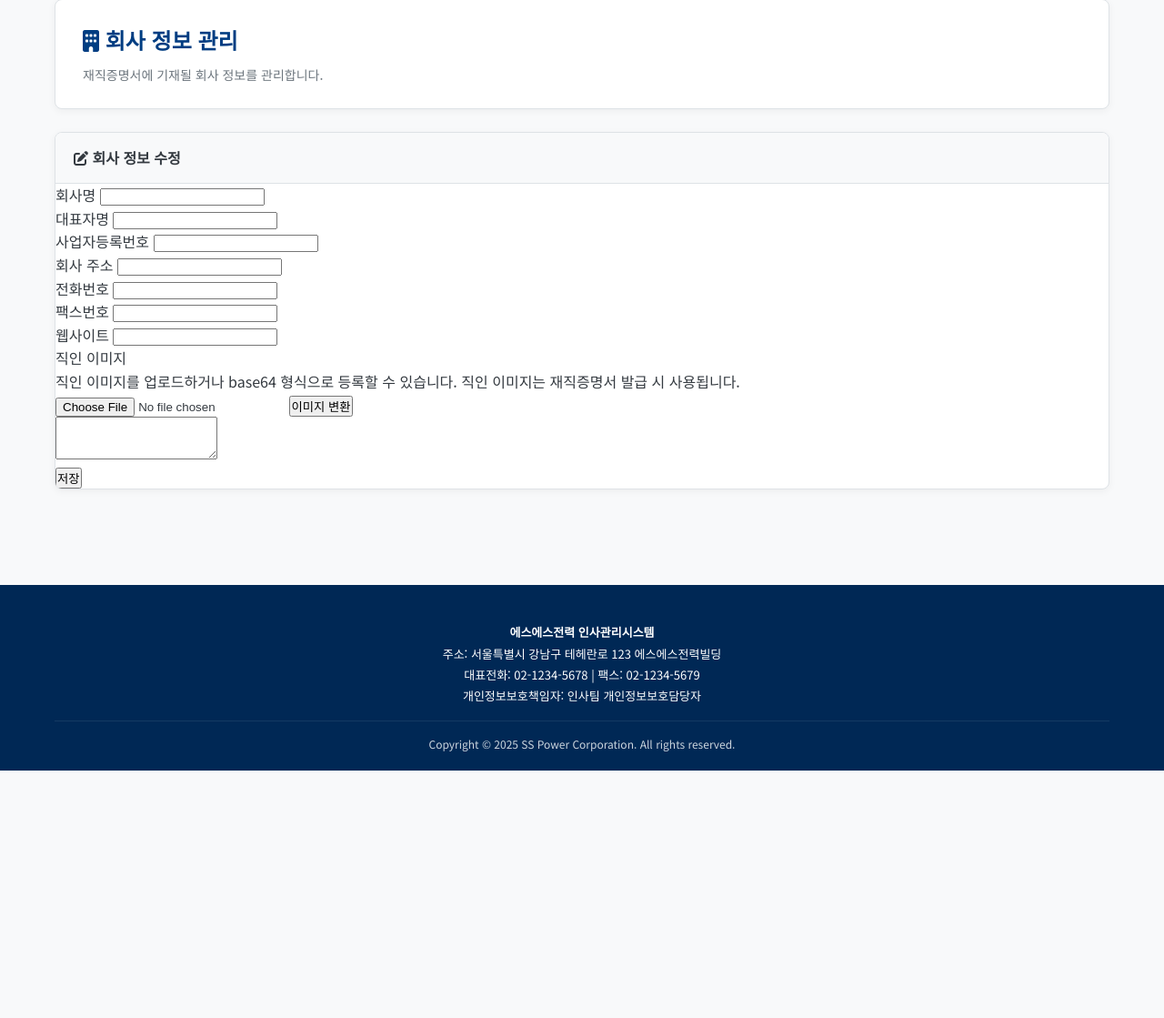
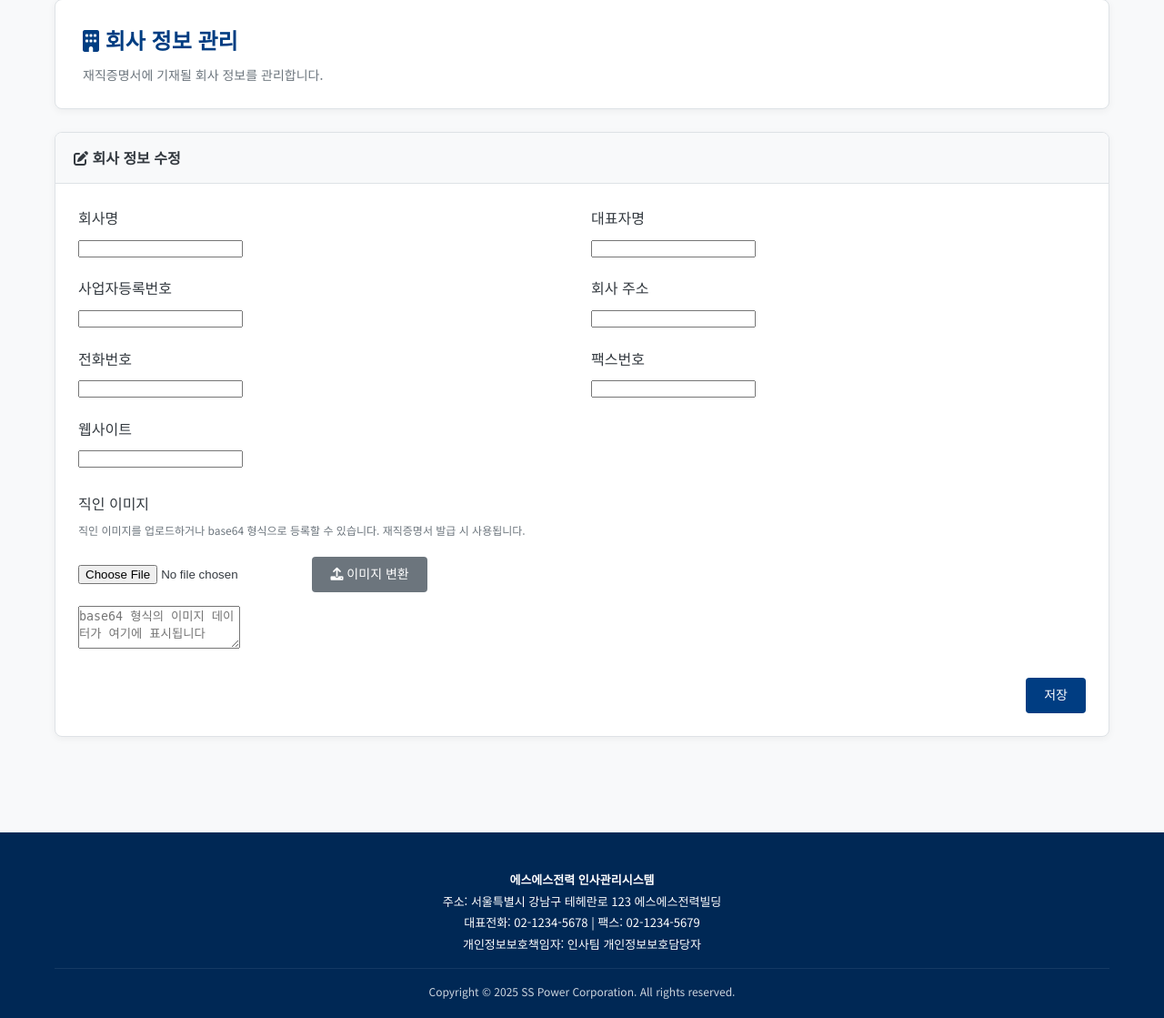
Before and after one commit to sangjinlee12/ver12, a Flask app: page /admin/company-info in a window 1280 px wide. Shown: the part 232-1351 px from the top of the page at 91% size. Before the commit the page ends 1079 px from the top, so only its background shows below. Run offline with Flask 3, Linux system fonts and the light colour scheme; a user stored in the database is signed in; some libraries are stand-ins or nearby versions.

Commit message:
Update company details and display successful update message clearly
Modifies company information management page to display success messages and updates the company info.

Replit-Commit-Author: Agent
Replit-Commit-Session-Id: 6fe28eb3-edce-4ede-8fa7-42323758795c
Replit-Commit-Checkpoint-Type: full_checkpoint
Replit-Commit-Screenshot-Url: https://storage.googleapis.com/screenshot-production-us-central1/788ff5f0-a6ce-4144-bfb2-d44da12b3f68/6fe28eb3-edce-4ede-8fa7-42323758795c/gCrVhaK

```diff
--- a/templates/admin/manage_company_info.html
+++ b/templates/admin/manage_company_info.html
@@ -16,101 +16,127 @@
     <p class="gov-page-subtitle">재직증명서에 기재될 회사 정보를 관리합니다.</p>
 </div>
 
+<!-- 성공 메시지 -->
+{% if get_flashed_messages() %}
+    <div class="gov-alert gov-alert-success" style="margin-bottom: 20px;">
+        <i class="fas fa-check-circle"></i>
+        {% for message in get_flashed_messages() %}
+            {{ message }}
+        {% endfor %}
+    </div>
+{% endif %}
+
 <!-- 회사 정보 관리 -->
 <div class="gov-card">
     <div class="gov-card-header">
         <i class="fas fa-edit"></i> 회사 정보 수정
     </div>
-
-        <div class="p-6">
+    <div class="gov-card-body">
         <form method="POST" action="{{ url_for('admin.manage_company_info') }}">
             {{ form.hidden_tag() }}
 
-                <div class="grid grid-cols-1 md:grid-cols-2 gap-6">
+            <div style="display: grid; grid-template-columns: 1fr 1fr; gap: 20px;">
                 <!-- 회사명 -->
                 <div>
-                        <label for="name" class="block text-sm font-medium text-gray-700 mb-1">{{ form.name.label }}</label>
-                        {{ form.name(class="w-full px-3 py-2 border border-gray-300 rounded-md shadow-sm focus:outline-none focus:ring-primary focus:border-primary") }}
+                    <label class="gov-form-label">{{ form.name.label }}</label>
+                    {{ form.name(class="gov-form-control") }}
                     {% if form.name.errors %}
-                            <p class="mt-1 text-sm text-red-600">{{ form.name.errors[0] }}</p>
+                        <div style="color: #dc3545; font-size: 12px; margin-top: 5px;">{{ form.name.errors[0] }}</div>
                     {% endif %}
                 </div>
 
                 <!-- 대표자명 -->
                 <div>
-                        <label for="ceo_name" class="block text-sm font-medium text-gray-700 mb-1">{{ form.ceo_name.label }}</label>
-                        {{ form.ceo_name(class="w-full px-3 py-2 border border-gray-300 rounded-md shadow-sm focus:outline-none focus:ring-primary focus:border-primary") }}
+                    <label class="gov-form-label">{{ form.ceo_name.label }}</label>
+                    {{ form.ceo_name(class="gov-form-control") }}
                     {% if form.ceo_name.errors %}
-                            <p class="mt-1 text-sm text-red-600">{{ form.ceo_name.errors[0] }}</p>
+                        <div style="color: #dc3545; font-size: 12px; margin-top: 5px;">{{ form.ceo_name.errors[0] }}</div>
                     {% endif %}
                 </div>
 
                 <!-- 사업자등록번호 -->
                 <div>
-                        <label for="registration_number" class="block text-sm font-medium text-gray-700 mb-1">{{ form.registration_number.label }}</label>
-                        {{ form.registration_number(class="w-full px-3 py-2 border border-gray-300 rounded-md shadow-sm focus:outline-none focus:ring-primary focus:border-primary") }}
+                    <label class="gov-form-label">{{ form.registration_number.label }}</label>
+                    {{ form.registration_number(class="gov-form-control") }}
                     {% if form.registration_number.errors %}
-                            <p class="mt-1 text-sm text-red-600">{{ form.registration_number.errors[0] }}</p>
+                        <div style="color: #dc3545; font-size: 12px; margin-top: 5px;">{{ form.registration_number.errors[0] }}</div>
                     {% endif %}
                 </div>
 
                 <!-- 회사 주소 -->
                 <div>
-                        <label for="address" class="block text-sm font-medium text-gray-700 mb-1">{{ form.address.label }}</label>
-                        {{ form.address(class="w-full px-3 py-2 border border-gray-300 rounded-md shadow-sm focus:outline-none focus:ring-primary focus:border-primary") }}
+                    <label class="gov-form-label">{{ form.address.label }}</label>
+                    {{ form.address(class="gov-form-control") }}
                     {% if form.address.errors %}
-                            <p class="mt-1 text-sm text-red-600">{{ form.address.errors[0] }}</p>
+                        <div style="color: #dc3545; font-size: 12px; margin-top: 5px;">{{ form.address.errors[0] }}</div>
                     {% endif %}
                 </div>
 
                 <!-- 전화번호 -->
                 <div>
-                        <label for="phone" class="block text-sm font-medium text-gray-700 mb-1">{{ form.phone.label }}</label>
-                        {{ form.phone(class="w-full px-3 py-2 border border-gray-300 rounded-md shadow-sm focus:outline-none focus:ring-primary focus:border-primary") }}
+                    <label class="gov-form-label">{{ form.phone.label }}</label>
+                    {{ form.phone(class="gov-form-control") }}
                     {% if form.phone.errors %}
-                            <p class="mt-1 text-sm text-red-600">{{ form.phone.errors[0] }}</p>
+                        <div style="color: #dc3545; font-size: 12px; margin-top: 5px;">{{ form.phone.errors[0] }}</div>
                     {% endif %}
                 </div>
 
                 <!-- 팩스번호 -->
                 <div>
-                        <label for="fax" class="block text-sm font-medium text-gray-700 mb-1">{{ form.fax.label }}</label>
-                        {{ form.fax(class="w-full px-3 py-2 border border-gray-300 rounded-md shadow-sm focus:outline-none focus:ring-primary focus:border-primary") }}
+                    <label class="gov-form-label">{{ form.fax.label }}</label>
+                    {{ form.fax(class="gov-form-control") }}
                     {% if form.fax.errors %}
-                            <p class="mt-1 text-sm text-red-600">{{ form.fax.errors[0] }}</p>
+                        <div style="color: #dc3545; font-size: 12px; margin-top: 5px;">{{ form.fax.errors[0] }}</div>
                     {% endif %}
                 </div>
 
                 <!-- 웹사이트 -->
                 <div>
-                        <label for="website" class="block text-sm font-medium text-gray-700 mb-1">{{ form.website.label }}</label>
-                        {{ form.website(class="w-full px-3 py-2 border border-gray-300 rounded-md shadow-sm focus:outline-none focus:ring-primary focus:border-primary") }}
+                    <label class="gov-form-label">{{ form.website.label }}</label>
+                    {{ form.website(class="gov-form-control") }}
                     {% if form.website.errors %}
-                            <p class="mt-1 text-sm text-red-600">{{ form.website.errors[0] }}</p>
+                        <div style="color: #dc3545; font-size: 12px; margin-top: 5px;">{{ form.website.errors[0] }}</div>
                     {% endif %}
                 </div>
             </div>
 
-                <!-- 직인 이미지 (base64) -->
-                <div class="mt-6">
-                    <label for="stamp_image" class="block text-sm font-medium text-gray-700 mb-1">{{ form.stamp_image.label }}</label>
-                    <p class="text-xs text-gray-500 mb-2">
-                        직인 이미지를 업로드하거나 base64 형식으로 등록할 수 있습니다. 직인 이미지는 재직증명서 발급 시 사용됩니다.
-                    </p>
+            <!-- 직인 이미지 -->
+            <div style="margin-top: 25px;">
+                <label class="gov-form-label">{{ form.stamp_image.label }}</label>
+                <div style="font-size: 12px; color: #6c757d; margin-bottom: 10px;">
+                    직인 이미지를 업로드하거나 base64 형식으로 등록할 수 있습니다. 재직증명서 발급 시 사용됩니다.
+                </div>
+
                 <!-- 파일 업로드 -->
-                    <div class="mb-2">
-                        <input type="file" id="stampImageFile" accept="image/*" class="w-full px-3 py-2 border border-gray-300 rounded-md shadow-sm focus:outline-none focus:ring-primary focus:border-primary">
-                        <button type="button" id="uploadStampBtn" class="mt-2 inline-flex justify-center py-1 px-3 border border-gray-300 shadow-sm text-sm font-medium rounded-md text-gray-700 bg-white hover:bg-gray-50 focus:outline-none focus:ring-2 focus:ring-offset-2 focus:ring-primary">이미지 변환</button>
+                <div style="margin-bottom: 15px;">
+                    <input type="file" id="stampImageFile" accept="image/*" class="gov-form-control">
+                    <button type="button" id="uploadStampBtn" class="gov-btn" style="margin-top: 10px; background: #6c757d; color: white;">
+                        <i class="fas fa-upload"></i> 이미지 변환
+                    </button>
                 </div>
 
                 <!-- Base64 텍스트 영역 -->
-                    {{ form.stamp_image(class="w-full px-3 py-2 border border-gray-300 rounded-md shadow-sm focus:outline-none focus:ring-primary focus:border-primary", rows=3) }}
+                {{ form.stamp_image(class="gov-form-control", rows=3, placeholder="base64 형식의 이미지 데이터가 여기에 표시됩니다") }}
                 {% if form.stamp_image.errors %}
-                        <p class="mt-1 text-sm text-red-600">{{ form.stamp_image.errors[0] }}</p>
+                    <div style="color: #dc3545; font-size: 12px; margin-top: 5px;">{{ form.stamp_image.errors[0] }}</div>
                 {% endif %}
             </div>
 
-                <!-- 이미지 변환 스크립트 -->
+            <!-- 기존 직인 미리보기 -->
+            {% if company_info and company_info.stamp_image %}
+            <div style="margin-top: 15px; padding: 15px; background: #f8f9fa; border: 1px solid #dee2e6; border-radius: 6px;">
+                <h4 style="font-size: 13px; font-weight: 600; margin-bottom: 10px; color: #495057;">현재 등록된 직인</h4>
+                <img src="{{ company_info.stamp_image }}" alt="현재 직인" style="max-width: 200px; max-height: 100px; border: 1px solid #ccc;">
+            </div>
+            {% endif %}
+
+            <div style="text-align: right; margin-top: 25px;">
+                {{ form.submit(class="gov-btn gov-btn-primary") }}
+            </div>
+        </form>
+    </div>
+</div>
+
 <script>
     document.getElementById('uploadStampBtn').addEventListener('click', function() {
         const fileInput = document.getElementById('stampImageFile');
@@ -122,59 +148,28 @@
 
             reader.onload = function(e) {
                 base64Input.value = e.target.result;
-                                // 미리보기 업데이트
-                                const previewContainer = document.getElementById('stampPreviewContainer');
-                                if (previewContainer) {
-                                    const previewImg = previewContainer.querySelector('img');
-                                    if (previewImg) {
-                                        previewImg.src = e.target.result;
-                                    } else {
-                                        const newImg = document.createElement('img');
-                                        newImg.src = e.target.result;
-                                        newImg.alt = '직인 미리보기';
-                                        newImg.className = 'max-h-24';
-                                        previewContainer.appendChild(newImg);
-                                    }
-                                } else {
-                                    // 미리보기 영역 생성
-                                    const newPreviewDiv = document.createElement('div');
-                                    newPreviewDiv.id = 'stampPreviewContainer';
-                                    newPreviewDiv.className = 'mt-4';
-                                    newPreviewDiv.innerHTML = `
-                                        <p class="text-sm font-medium text-gray-700 mb-2">직인 미리보기:</p>
-                                        <div class="border border-gray-300 rounded-md p-4 inline-block bg-white">
-                                            <img src="${e.target.result}" alt="직인 미리보기" class="max-h-24">
-                                        </div>
-                                    `;
-
-                                    const formElement = document.querySelector('form');
-                                    formElement.insertBefore(newPreviewDiv, document.querySelector('.mt-6:last-of-type'));
-                                }
+                updatePreview(e.target.result);
             };
 
             reader.readAsDataURL(file);
         } else {
-                            alert('파일을 선택해주세요.');
+            alert('이미지 파일을 선택해주세요.');
         }
     });
+
+    function updatePreview(base64Data) {
+        let previewDiv = document.getElementById('stampPreview');
+        if (!previewDiv) {
+            previewDiv = document.createElement('div');
+            previewDiv.id = 'stampPreview';
+            previewDiv.style.cssText = 'margin-top: 15px; padding: 15px; background: #f8f9fa; border: 1px solid #dee2e6; border-radius: 6px;';
+            document.getElementById('stamp_image').parentNode.appendChild(previewDiv);
+        }
+
+        previewDiv.innerHTML = `
+            <h4 style="font-size: 13px; font-weight: 600; margin-bottom: 10px; color: #495057;">직인 미리보기</h4>
+            <img src="${base64Data}" alt="직인 미리보기" style="max-width: 200px; max-height: 100px; border: 1px solid #ccc;">
+        `;
+    }
 </script>
-
-                <!-- 직인 미리보기 -->
-                {% if company_info and company_info.stamp_image %}
-                <div class="mt-4">
-                    <p class="text-sm font-medium text-gray-700 mb-2">직인 미리보기:</p>
-                    <div class="border border-gray-300 rounded-md p-4 inline-block bg-white">
-                        <img src="{{ company_info.stamp_image }}" alt="직인 이미지" class="max-h-24">
-                    </div>
-                </div>
-                {% endif %}
-
-                <!-- 제출 버튼 -->
-                <div class="mt-6">
-                    {{ form.submit(class="inline-flex justify-center py-2 px-4 border border-transparent shadow-sm text-sm font-medium rounded-md text-white bg-primary hover:bg-primary-dark focus:outline-none focus:ring-2 focus:ring-offset-2 focus:ring-primary") }}
-                </div>
-            </form>
-        </div>
-    </div>
-</div>
 {% endblock %}
```
Also changed, not shown: templates/admin/manage_company_info_old.html (added, +179 -0 lines), update_company_info.py (added, +64 -0 lines), instance/vacation_permanent.db. Lines whose indentation alone changed are shown as unchanged.
